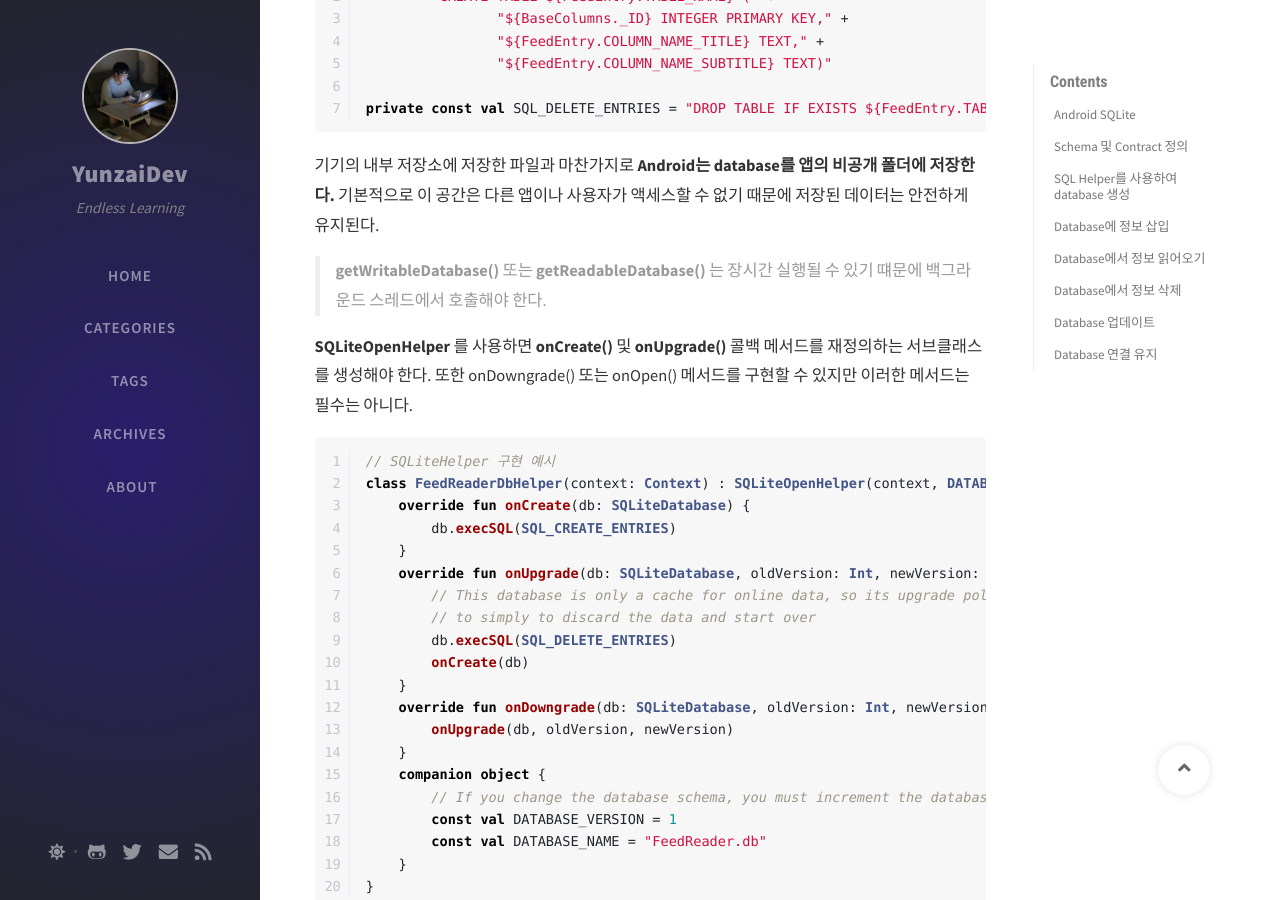
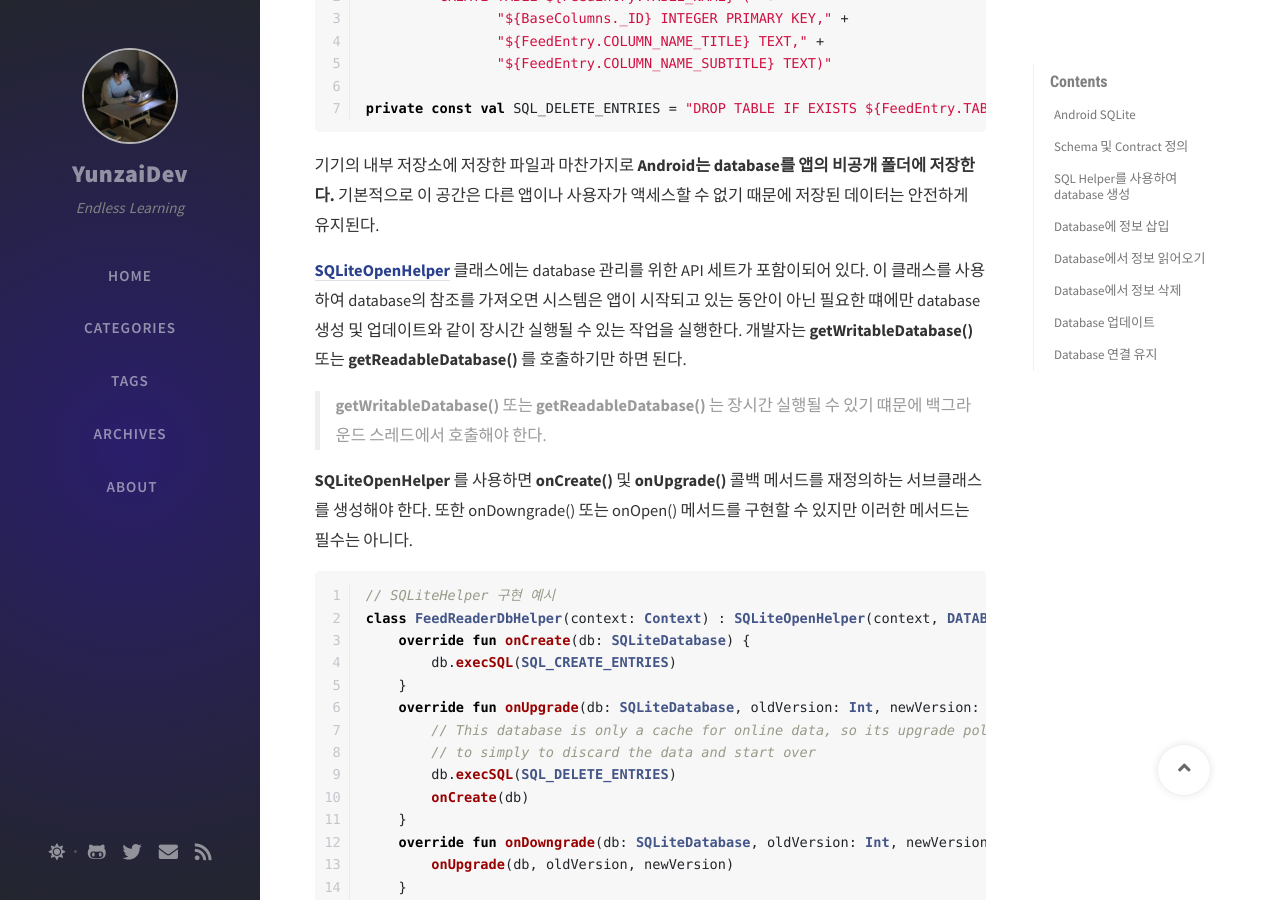
Before and after one commit to yunjaena/yunjaena.github.io, a Jekyll site: the page built from _posts/Android/Database/2020-10-19-Andorid_Database_SQLite.md, in a window 1280 px wide and 900 px high, scrolled down 1551 px. Built offline with Jekyll 4.4.1, drawn with Linux system fonts in a browser that asks for light colours; nearby versions of some CDN libraries; comment, search, counter and statistics services are not loaded.

Commit message:
Update sixth test
Update sixth test

````diff
--- a/_posts/Android/Database/2020-10-19-Andorid_Database_SQLite.md
+++ b/_posts/Android/Database/2020-10-19-Andorid_Database_SQLite.md
@@ -51,6 +51,8 @@ private const val SQL_DELETE_ENTRIES = "DROP TABLE IF EXISTS ${FeedEntry.TABLE_N
 ```
 
 기기의 내부 저장소에 저장한 파일과 마찬가지로 **Android는 database를 앱의 비공개 폴더에 저장한다.** 기본적으로 이 공간은 다른 앱이나 사용자가 액세스할 수 없기 때문에 저장된 데이터는 안전하게 유지된다.
+
+**[SQLiteOpenHelper](https://developer.android.com/reference/android/database/sqlite/SQLiteOpenHelper)** 클래스에는 database 관리를 위한 API 세트가 포함이되어 있다. 이 클래스를 사용하여 database의 참조를 가져오면 시스템은 앱이 시작되고 있는 동안이 아닌 필요한 떄에만 database 생성 및 업데이트와 같이 장시간 실행될 수 있는 작업을 실행한다. 개발자는 **getWritableDatabase()** 또는 **getReadableDatabase()** 를 호출하기만 하면 된다.
 
 >**getWritableDatabase()** 또는 **getReadableDatabase()** 는 장시간 실행될 수 있기 떄문에 백그라운드 스레드에서 호출해야 한다.
 
````
